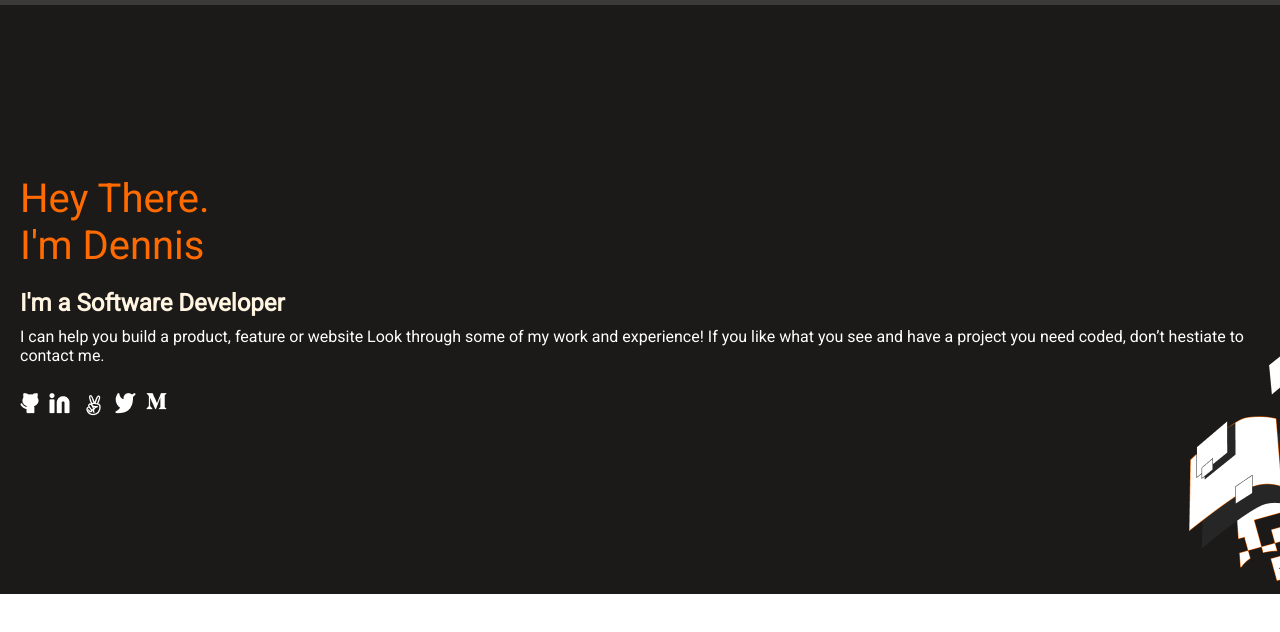
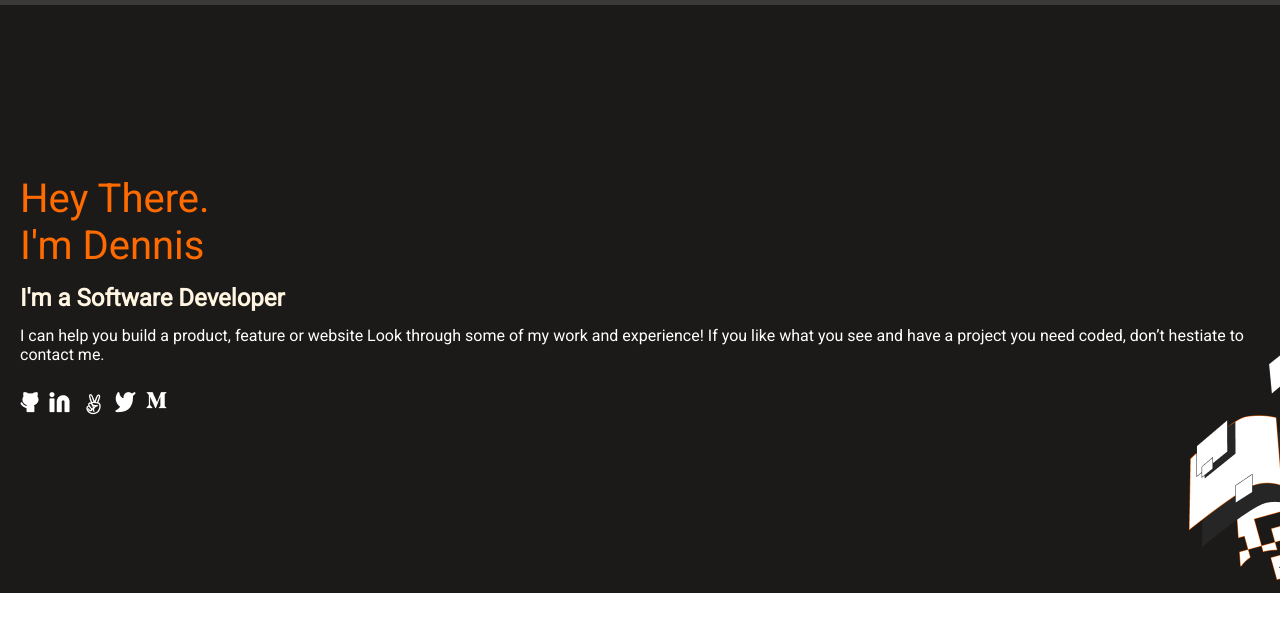
Before and after one commit to til2to/my-portfolio, a website: page index.html in a window 1280 px wide. Shown: the part 46-678 px from the top of the page. Drawn offline with Linux system fonts and the light colour scheme.

Commit message:
Removed article tags and used h1 for introductory section

```diff
--- a/index.html
+++ b/index.html
@@ -27,19 +27,20 @@
 
     <main>
       <section id="headline">
-        <article class="headlines">
-          <h1> Hey There. <br> I'm Dennis </h1>
-          <h2> I'm a Software Developer </h2>
-        </article>
+        <section class="headlines">
+          <h1> Hey There. <br> I'm Dennis <br>
+            <span> I'm a Software Developer </span>
+          </h1>
+        </section>
 
-        <article class="brand">
+        <section class="brand">
           <p>
             I can help you build a product,
             feature or website Look through some of my
             work and experience! If you like what you
             see and have a project you need coded, don’t hestiate to contact me.
           </p>
-        </article>
+        </section>
 
         <section class="social-media">
           <ul>
--- a/style.css
+++ b/style.css
@@ -67,10 +67,9 @@ a {
   font-size: 40px;
 }
 
-.headlines h2 {
+.headlines span {
   font-size: 24px;
   margin: 0;
-  padding: 10px;
   font-weight: 700;
   color: #fff5e1;
 }
```
Also changed, not shown: README.md.
